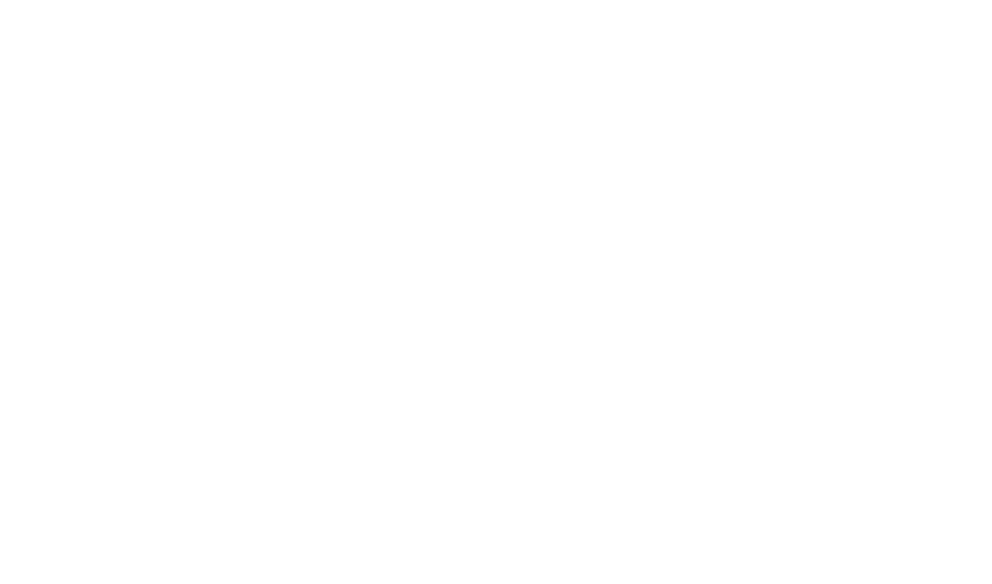
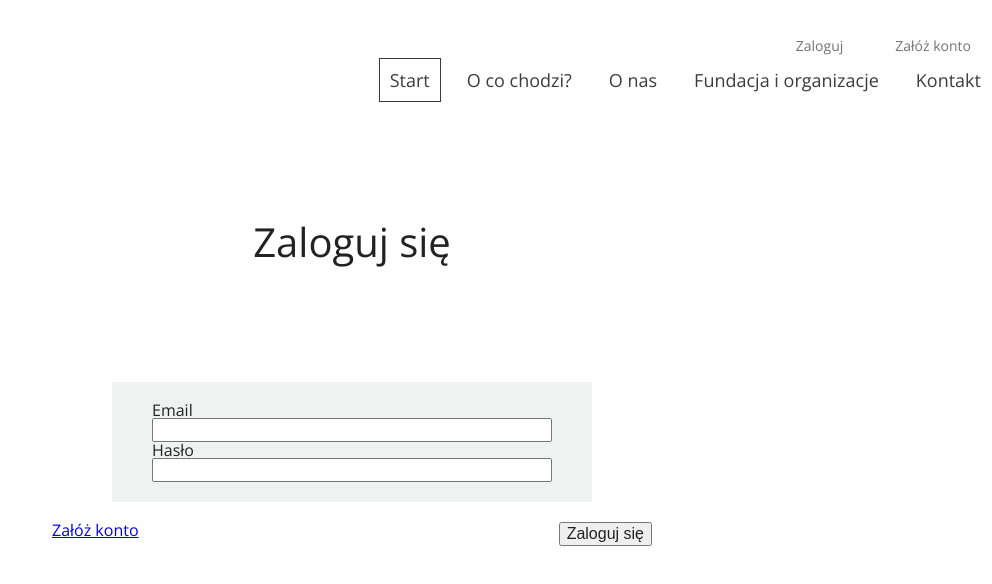
Before and after one commit to damianhaq/oddam-w-dobre-rece, a React (Create React App) app: page /logowanie in a window 1280 px wide. Before the commit this address had no page. Shown: the top 584 px of the page, without its empty margins (288-1280 px from the left). Built offline with nearby package versions, Linux system fonts and the light colour scheme.

Commit message:
login register

```diff
--- a/src/App.js
+++ b/src/App.js
@@ -1,11 +1,17 @@
 import { BrowserRouter, Routes, Route } from "react-router-dom";
 import Home from "./components/Home";
+import LogIn from "./components/LogIn";
+import Nav from "./components/Nav";
+import Register from "./components/Register";
 
 function App() {
   return (
     <BrowserRouter>
+      <Nav />
       <Routes>
         <Route path="/" element={<Home />} />
+        <Route path="/logowanie" element={<LogIn />} />
+        <Route path="/rejestracja" element={<Register />} />
       </Routes>
     </BrowserRouter>
   );
--- a/src/components/HomeHeader.js
+++ b/src/components/HomeHeader.js
@@ -1,39 +1,11 @@
 import React from "react";
 import { Link } from "react-router-dom";
-import { Link as Scroller } from "react-scroll";
 
 export default function HomeHeader() {
   return (
     <div className="HomeHeader">
       <div className="img"></div>
       <div className="content">
-        <nav>
-          <div className="account">
-            <Link className="link" to="/logowanie">
-              Zaloguj
-            </Link>
-            <Link className="link" to="/rejestracja">
-              Załóż konto
-            </Link>
-          </div>
-          <div className="navigation">
-            <Scroller className="link" to="">
-              Start
-            </Scroller>
-            <Scroller className="link" smooth={true} to="fourSteps">
-              O co chodzi?
-            </Scroller>
-            <Scroller className="link" smooth={true} to="AboutUs">
-              O nas
-            </Scroller>
-            <Scroller className="link" smooth={true} to="help">
-              Fundacja i organizacje
-            </Scroller>
-            <Scroller className="link" smooth={true} to="contact">
-              Kontakt
-            </Scroller>
-          </div>
-        </nav>
         <section>
           <h2>Zacznij pomagać!</h2>
           <h2>Oddaj niechciane rzeczy w zaufane ręce</h2>
--- /dev/null
+++ b/src/components/LogIn.js
@@ -0,0 +1,22 @@
+import React from "react";
+import { Link } from "react-router-dom";
+
+export default function LogIn() {
+  return (
+    <div className="loginRegister">
+      <h1>Zaloguj się</h1>
+      <form action="">
+        <div className="container">
+          <label htmlFor="email">Email</label>
+          <input type="text" name="email" id="email" />
+          <label htmlFor="password">Hasło</label>
+          <input type="password" name="password" id="password" />
+        </div>
+        <div className="buttonsWrapper">
+          <Link to="/rejestracja">Załóż konto</Link>
+          <button type="submit">Zaloguj się</button>
+        </div>
+      </form>
+    </div>
+  );
+}
--- /dev/null
+++ b/src/components/Nav.js
@@ -0,0 +1,35 @@
+import React from "react";
+import { Link as Scroller } from "react-scroll";
+import { Link } from "react-router-dom";
+
+export default function Nav() {
+  return (
+    <nav className="nav">
+      <div className="account">
+        <Link className="link" to="/logowanie">
+          Zaloguj
+        </Link>
+        <Link className="link" to="/rejestracja">
+          Załóż konto
+        </Link>
+      </div>
+      <div className="navigation">
+        <Link className="link" to="/">
+          Start
+        </Link>
+        <Scroller className="link" smooth={true} to="fourSteps">
+          O co chodzi?
+        </Scroller>
+        <Scroller className="link" smooth={true} to="AboutUs">
+          O nas
+        </Scroller>
+        <Scroller className="link" smooth={true} to="help">
+          Fundacja i organizacje
+        </Scroller>
+        <Scroller className="link" smooth={true} to="contact">
+          Kontakt
+        </Scroller>
+      </div>
+    </nav>
+  );
+}
--- /dev/null
+++ b/src/components/Register.js
@@ -0,0 +1,24 @@
+import React from "react";
+import { Link } from "react-router-dom";
+
+export default function Register() {
+  return (
+    <div className="loginRegister">
+      <h1>Załóż konto</h1>
+      <form action="">
+        <div className="container">
+          <label htmlFor="email">Email</label>
+          <input type="text" name="email" id="email" />
+          <label htmlFor="password">Hasło</label>
+          <input type="password" name="password" id="password" />
+          <label htmlFor="password">Powtórz hasło</label>
+          <input type="password" name="password" id="password" />
+        </div>
+        <div className="buttonsWrapper">
+          <Link to="/logowanie">Zaloguj się</Link>
+          <button type="submit">Załóż konto</button>
+        </div>
+      </form>
+    </div>
+  );
+}
--- a/src/scss/_fourSteps.scss
+++ b/src/scss/_fourSteps.scss
@@ -10,6 +10,7 @@
     position: relative;
     &::after {
       position: absolute;
+      width: 100%;
       bottom: -70px;
       left: 50%;
       transform: translate(-50%);
--- a/src/scss/_homeHeader.scss
+++ b/src/scss/_homeHeader.scss
@@ -1,59 +1,15 @@
 .HomeHeader {
   display: flex;
-  // height: 963px;
   .img {
     width: 50%;
-    // background-size: contain;
     background-position: right;
     background-image: url("../assets/Home-Hero-Image.jpg");
     background-repeat: no-repeat;
   }
   .content {
     padding-bottom: 200px;
-    width: 50%;
-    // padding-right: 8%;
-    nav {
-      padding-top: 37px;
-      .account {
-        display: flex;
-        justify-content: flex-end;
-        padding-right: 10px;
-        .link {
-          border: 1px solid white;
-          color: $color-4;
-          text-decoration: none;
-          margin-left: 30px;
-          font-size: 14px;
-          padding: 10px;
-          &:hover {
-            border: 1px solid $color-3;
-          }
-        }
-      }
-      .navigation {
-        display: flex;
-        justify-content: space-around;
-        .link {
-          cursor: pointer;
-          display: inline-flex;
-          justify-content: center;
-          align-items: center;
-          border: 1px solid white;
-          margin-left: 15px;
-          padding: 0 10px;
-          height: 42px;
-          text-decoration: none;
-          color: $color-5;
-          font-size: 18px;
-          &:first-child {
-            border: 1px solid $color-5;
-          }
-          &:hover {
-            border: 1px solid $color-5;
-          }
-        }
-      }
-    }
+    // width: 50%;
+
     section {
       height: auto;
       h2 {
@@ -85,7 +41,7 @@
           color: $color-5;
           padding: 5px;
           height: 120px;
-          width: 310px;
+          // width: 310px;
           font-size: 36px;
           text-decoration: none;
           display: flex;
@@ -98,3 +54,55 @@
     }
   }
 }
+
+.nav {
+  // margin-left: auto;
+  // width: 50%;
+  // margin-left: auto;
+  padding-top: 37px;
+  .account {
+    // display: inline-block;
+    // margin-left: auto;
+    // display: flex;
+    justify-content: flex-end;
+    padding-right: 10px;
+    text-align: end;
+    margin-bottom: 5px;
+    .link {
+      border: 1px solid white;
+      color: $color-4;
+      text-decoration: none;
+      margin-left: 30px;
+      font-size: 14px;
+      padding: 10px;
+      &:hover {
+        border: 1px solid $color-3;
+      }
+    }
+  }
+  .navigation {
+    // margin-left: auto;
+    // display: flex;
+    justify-content: space-around;
+    text-align: end;
+    .link {
+      cursor: pointer;
+      display: inline-flex;
+      justify-content: center;
+      align-items: center;
+      border: 1px solid white;
+      margin-left: 15px;
+      padding: 0 10px;
+      height: 42px;
+      text-decoration: none;
+      color: $color-5;
+      font-size: 18px;
+      &:first-child {
+        border: 1px solid $color-5;
+      }
+      &:hover {
+        border: 1px solid $color-5;
+      }
+    }
+  }
+}
--- /dev/null
+++ b/src/scss/_loginRegister.scss
@@ -0,0 +1,24 @@
+.loginRegister {
+  h1 {
+    font-size: 40px;
+    margin: 120px 0;
+    text-align: center;
+  }
+  form {
+    margin: 0 auto;
+    max-width: 600px;
+    .container {
+      margin: 0 auto;
+      max-width: 400px;
+      background-color: $color-1;
+      display: flex;
+      flex-direction: column;
+      padding: 20px 40px;
+    }
+    .buttonsWrapper {
+      padding-top: 20px;
+      display: flex;
+      justify-content: space-between;
+    }
+  }
+}
--- a/src/scss/main.scss
+++ b/src/scss/main.scss
@@ -10,6 +10,7 @@
 @import "/src/scss/help";
 @import "/src/scss/contact";
 @import "/src/scss/footer";
+@import "/src/scss/loginRegister";
 
 :root {
   font-family: $font-base;
```
